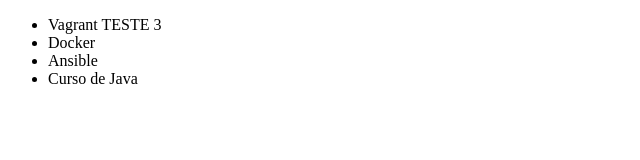
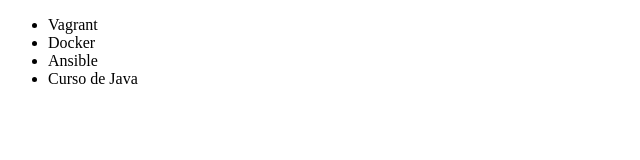
Before and after one commit to fernandocastrogon/aluragit, a plain HTML site: page index.html in a window 1280 px wide. Shown: the full height of the page, 0-640 px from the left. Drawn offline with Linux system fonts and the light colour scheme.

Commit message:
Revert "Alterando o codigo TESTE 3"
This reverts commit 07748e19bf3a725503cfb43951dcea5e42c9d8ba.

```diff
--- a/index.html
+++ b/index.html
@@ -6,7 +6,7 @@
 </head>
 <body>
     <ul>
-        <li>Vagrant TESTE 3</li>
+        <li>Vagrant</li>
         <li>Docker</li>
         <li>Ansible</li>
         <li>Curso de Java</li>
```
